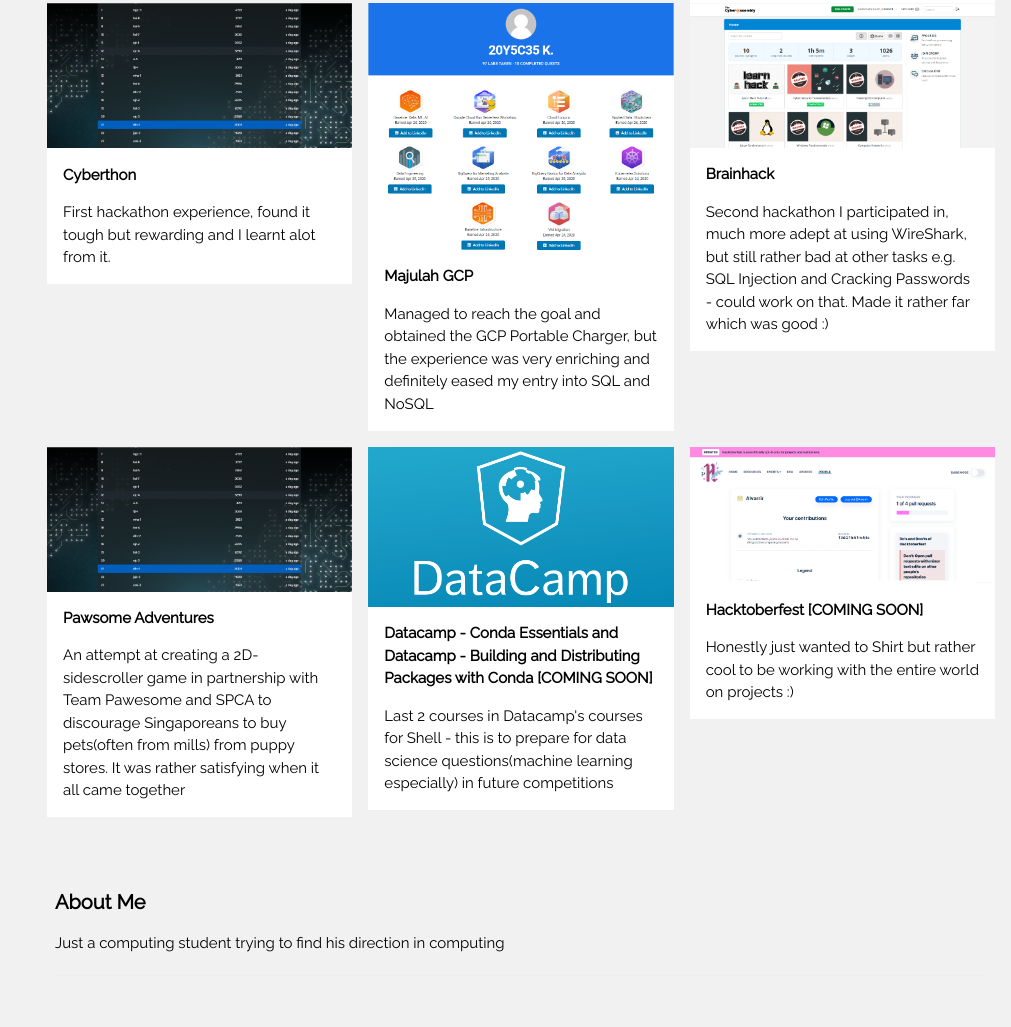
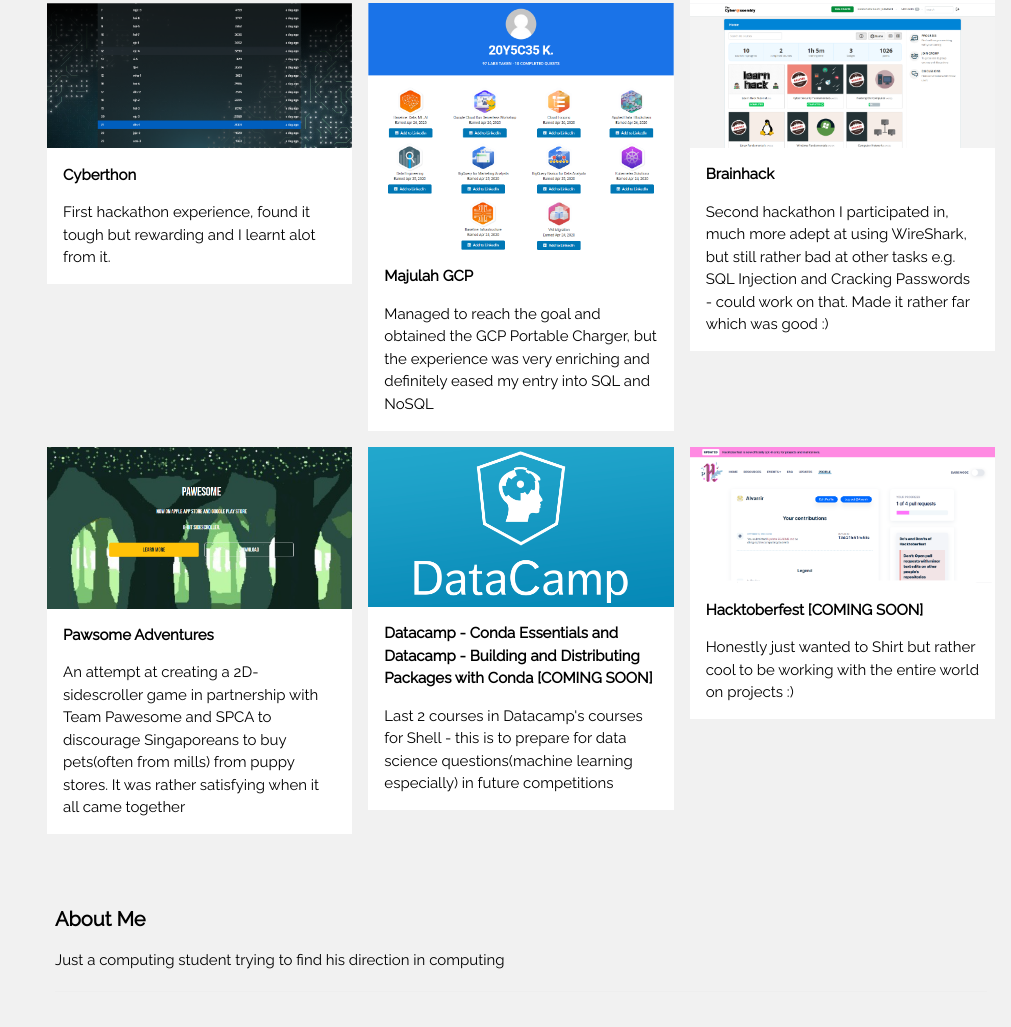
Before and after one commit to Fallen417/Self-Directed-Learning, a plain HTML site: page index.html in a window 1280 px wide. Shown: the part 1820-2847 px from the top of the page, without its empty margins (269-1280 px from the left). Drawn offline with nearby package versions, Linux system fonts and the light colour scheme.

Commit message:
Update index.html

```diff
--- a/index.html
+++ b/index.html
@@ -198,7 +198,7 @@ body,h1,h2,h3,h4,h5,h6 {font-family: "Raleway", sans-serif}
   <!-- Seventh Photo Grid-->
   <div class="w3-row-padding">
     <div class="w3-third w3-container w3-margin-bottom">
-      <img src="/static/cyberthon.png" alt="Pawesome" style="width:100%" class="w3-hover-opacity">
+      <img src="/static/pawesome.png" alt="Pawesome" style="width:100%" class="w3-hover-opacity">
       <div class="w3-container w3-white">
         <p><b>Pawsome Adventures</b></p>
         <p>An attempt at creating a 2D-sidescroller game in partnership with Team Pawesome and SPCA to discourage Singaporeans to buy pets(often from mills) from puppy stores. It was rather satisfying when it all came together</p>
```
